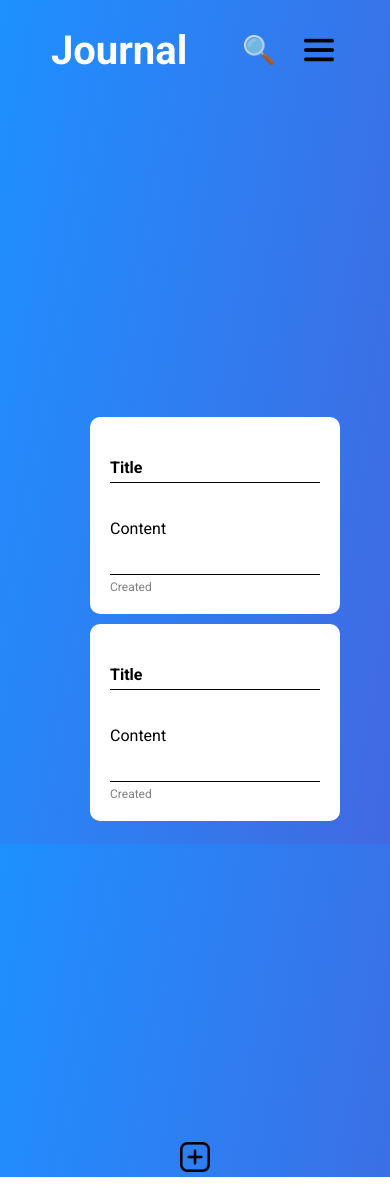
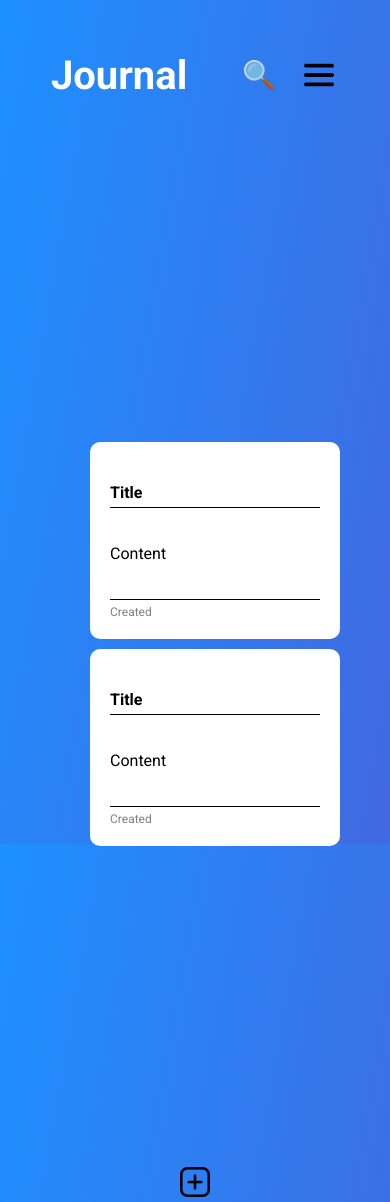
Before and after one commit to schmenniooo/Journal_IO, a React (Vite) app: page / in a window 390 px wide. Before the commit the page ends 1177 px from the top, so only its background shows below. Built offline with nearby package versions, Linux system fonts and the light colour scheme.

Commit message:
media tags

```diff
--- a/src/components/Footer/footer.css
+++ b/src/components/Footer/footer.css
@@ -8,3 +8,11 @@
     gap: 50px;
     width: 100%;
 }
+
+@media (max-width: 700px) {
+
+    .footer {
+
+        margin-bottom: 80px;
+    }
+}
--- a/src/components/Header/header.css
+++ b/src/components/Header/header.css
@@ -20,3 +20,11 @@
     flex-direction: row;
     gap: 20px;
 }
+
+@media (max-width: 700px) {
+
+   .header {
+
+       margin-top: 25px;
+   }
+}
```
